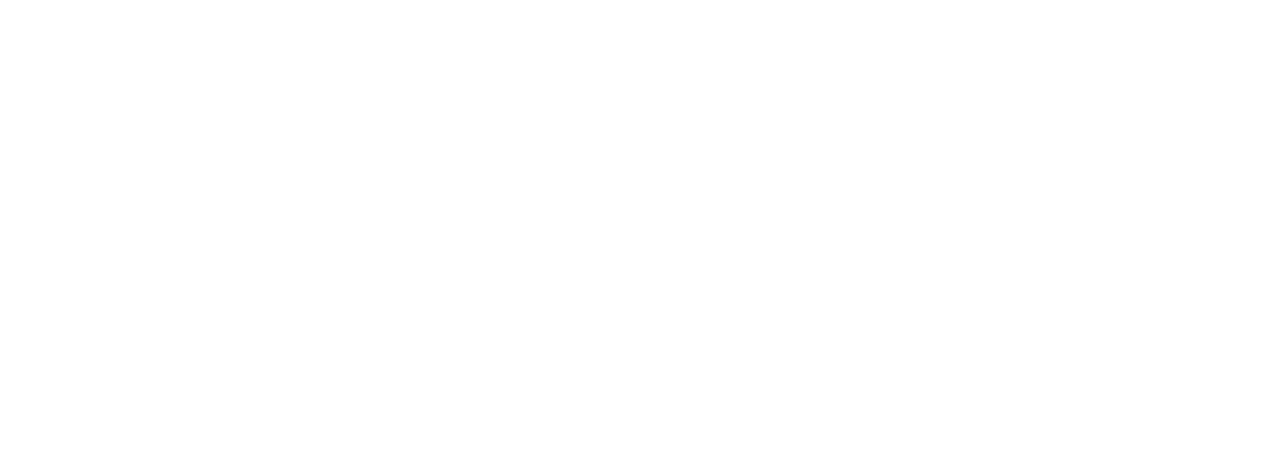
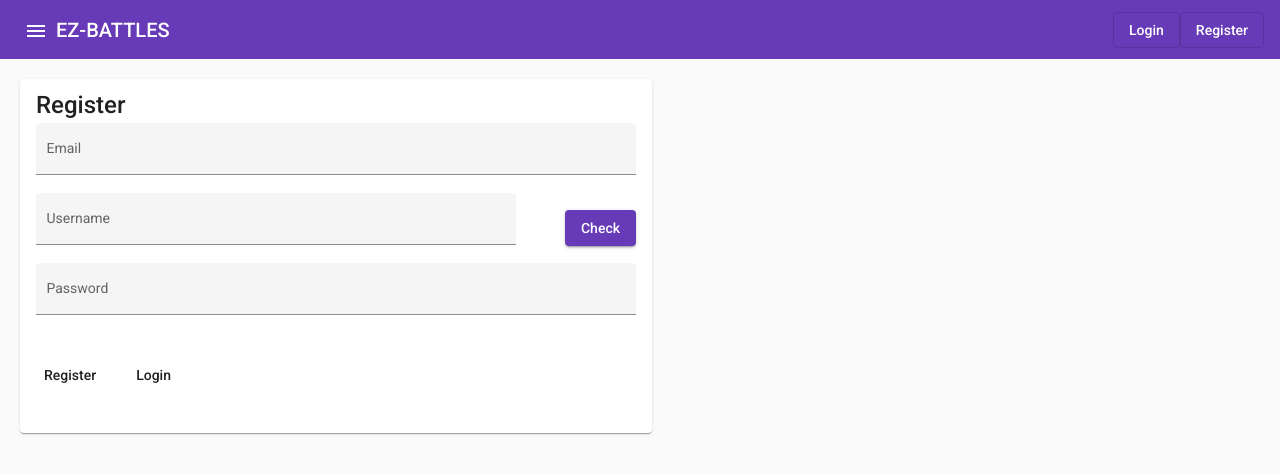
Before and after one commit to rubik16x16/ez-games-frontend, an Angular app: page /register in a window 1280 px wide. Before the commit this address led to /. Shown: the top 474 px of the page. Built offline with nearby package versions, Linux system fonts and the light colour scheme.

Commit message:
Create register view

```diff
--- a/src/app/modules/user/pages/login/login.component.html
+++ b/src/app/modules/user/pages/login/login.component.html
@@ -13,7 +13,7 @@
 		</mat-card-content>
 		<mat-card-actions>
 			<button type="submit" mat-button>Login</button>
-			<button mat-button>Register</button>
+			<a routerLink="/register" mat-button>Register</a>
 		</mat-card-actions>
 	</form>
 </mat-card>
--- /dev/null
+++ b/src/app/modules/user/pages/register/register.component.html
@@ -0,0 +1,26 @@
+<mat-card [style.max-width]="'600px'">
+  <mat-card-title>Register</mat-card-title>
+	<form [formGroup]="registerForm" (submit)="register()" [style.width]="'100%'">
+		<mat-card-content fxLayout="column">
+			<mat-form-field [style.width]="'100%'" appearance="fill">
+				<mat-label>Email</mat-label>
+				<input formControlName="email" matInput>
+			</mat-form-field>
+			<div fxLayout="row" fxLayoutAlign="space-between center">
+				<mat-form-field [style.width]="'80%'" appearance="fill">
+					<mat-label>Username</mat-label>
+					<input formControlName="email" matInput>
+				</mat-form-field>
+				<button mat-raised-button color="primary">Check</button>
+			</div>
+			<mat-form-field [style.width]="'100%'" appearance="fill">
+				<mat-label>Password</mat-label>
+				<input formControlName="password" matInput type="password">
+			</mat-form-field>
+		</mat-card-content>
+		<mat-card-actions>
+			<button type="submit" mat-button>Register</button>
+			<a routerLink="/login" mat-button>Login</a>
+		</mat-card-actions>
+	</form>
+</mat-card>
--- /dev/null
+++ b/src/app/modules/user/pages/register/register.component.ts
@@ -0,0 +1,26 @@
+import { Component, OnInit } from '@angular/core';
+import { FormGroup, FormControl } from '@angular/forms';
+
+@Component({
+  selector: 'app-register',
+  templateUrl: './register.component.html',
+  styleUrls: ['./register.component.scss']
+})
+export class RegisterComponent implements OnInit {
+
+	registerForm = new FormGroup({
+		email: new FormControl(''),
+		username: new FormControl(''),
+		password: new FormControl('')
+	});
+
+  constructor() { }
+
+  ngOnInit(): void {
+  }
+
+	register(){
+
+		console.log(this.registerForm.value);
+	}
+}
--- a/src/app/modules/user/templates/template1/template1.component.html
+++ b/src/app/modules/user/templates/template1/template1.component.html
@@ -4,6 +4,7 @@
 		<h1 class="example-app-name">EZ-BATTLES</h1>
 		<span fxFlex="1 1 auto"></span>
 		<a mat-stroked-button routerLink="/login">Login</a>
+		<a mat-stroked-button routerLink="/register">Register</a>
 	</mat-toolbar>
 	<mat-sidenav-container [style.width]="'100%'" [style.height]="'100%'">
 		<mat-sidenav [(opened)]="opened" [style.min-width]="'250px'">
--- a/src/app/modules/user/user-routing.module.ts
+++ b/src/app/modules/user/user-routing.module.ts
@@ -2,6 +2,7 @@
 import { RouterModule, Routes } from '@angular/router';
 import { IndexComponent } from './pages/index/index.component';
 import { LoginComponent } from './pages/login/login.component';
+import { RegisterComponent } from './pages/register/register.component';
 import { Template1Component } from './templates/template1/template1.component';
 
 const routes: Routes = [
@@ -16,6 +17,10 @@
 			{
 				path: 'login',
 				component: LoginComponent
+			},
+			{
+				path: 'register',
+				component: RegisterComponent
 			}
     ]
   }
--- a/src/app/modules/user/user.module.ts
+++ b/src/app/modules/user/user.module.ts
@@ -8,12 +8,14 @@
 import { FlexLayoutModule } from '@angular/flex-layout';
 import { LoginComponent } from './pages/login/login.component';
 import { ReactiveFormsModule } from '@angular/forms';
+import { RegisterComponent } from './pages/register/register.component';
 
 @NgModule({
   declarations: [
     IndexComponent,
     Template1Component,
-    LoginComponent
+    LoginComponent,
+    RegisterComponent
   ],
   imports: [
     CommonModule,
```
Also changed, not shown: src/app/modules/user/pages/register/register.component.scss (added), 1 other file (tests, documents, lock files or other folders).
